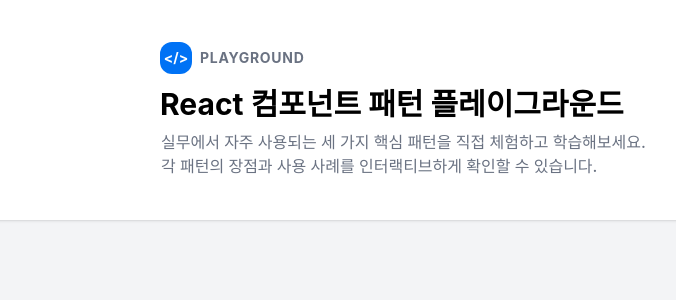
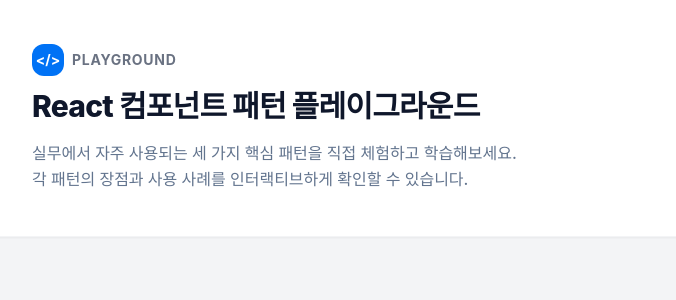
Before and after one commit to react-intermediate-study/react-study, a React (Vite) app in the folder jay/week1/: page / in a window 1280 px wide. Shown: the top 300 px of the page, without its empty margins (48-724 px from the left). Built offline with nearby package versions, Linux system fonts and the light colour scheme.

Commit message:
style: 헤더 컴포넌트 CSS 수정

```diff
--- a/jay/week1/src/components/Header.tsx
+++ b/jay/week1/src/components/Header.tsx
@@ -7,8 +7,8 @@
 
 export default function Header({ title, description, showBackButton, badgeLabel }: HeaderProps) {
     return (
-        <header className="flex bg-white w-full h-55 items-center px-6 shadow-sm">
-            <div className="flex flex-col justify-center w-full max-w-4xl mx-auto p-4">
+        <header className="flex bg-white w-full py-7 items-center px-6 shadow-xs border-b border-gray-100">
+            <div className="flex flex-col justify-center w-full max-w-6xl mx-auto p-4">
                 {showBackButton && <button>← 돌아가기</button>}
                 {badgeLabel && (
                     <div className="flex items-center gap-2 mb-3">
@@ -20,9 +20,9 @@
                         </span>
                     </div>
                 )}
-                <h1 className="text-3xl font-bold mb-2">{title}</h1>
+                <h1 className="text-3xl font-extrabold mb-4 text-slate-900 tracking-tight">{title}</h1>
                 {/* whitespace-pre-line 클래스: \n 줄바꿈 인식*/}
-                {description && <p className="pl-0.25 font-medium text-gray-500 whitespace-pre-line">{description}</p>}
+                {description && <p className="font-medium text-slate-500 whitespace-pre-line leading-relaxed text-base">{description}</p>}
             </div>
         </header>
     );
```
